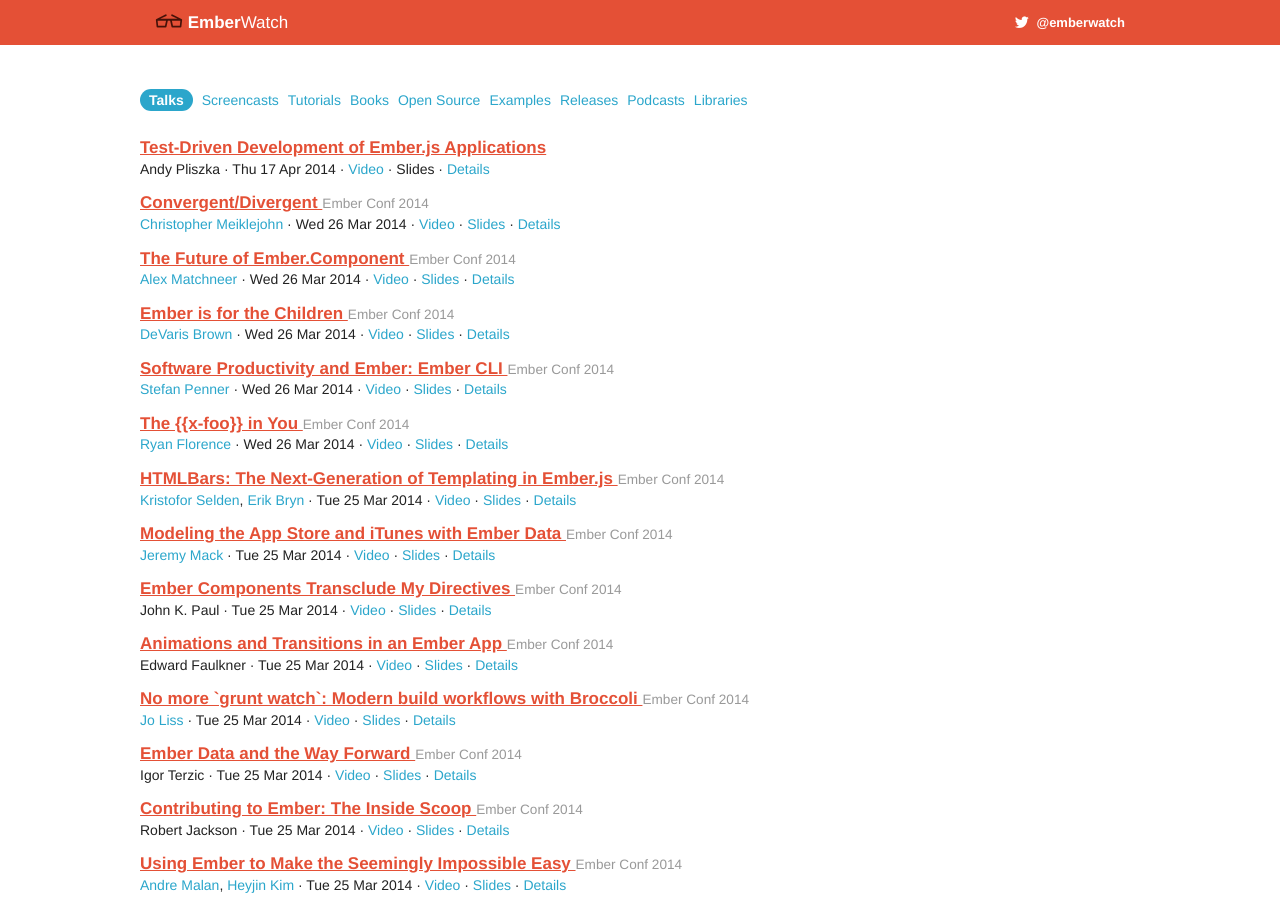
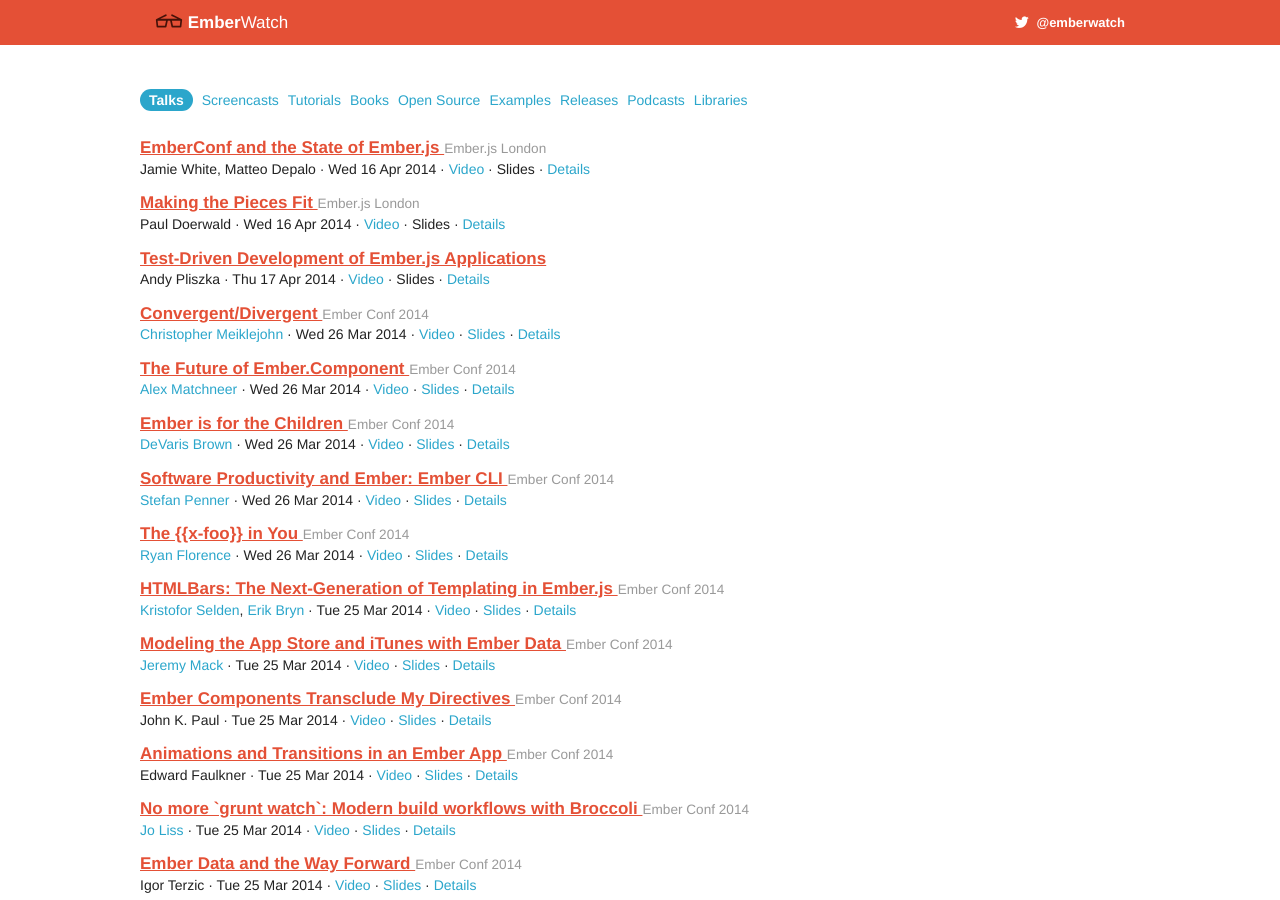
Before and after one commit to emberwatch/emberwatch, a Jekyll site: the page built from index.html, in a window 1280 px wide and 900 px high. Built offline with Jekyll 4.4.1, drawn with Linux system fonts in a browser that asks for light colours; comment, search, counter and statistics services are not loaded.

Commit message:
Add talks from Ember.js London april meetup.

```diff
--- a/_data/people.yml
+++ b/_data/people.yml
@@ -519,3 +519,9 @@
 - id: 130
   name: Andy Pliszka
   twitter: AntiTyping
+- id: 131
+  name: Paul Doerwald
+  twitter: pauldoerwald
+- id: 132
+  name: Matteo Depalo
+  twitter: matteodepalo
--- a/_data/talks.yml
+++ b/_data/talks.yml
@@ -1,4 +1,23 @@
 ---
+- title: "EmberConf and the State of Ember.js"
+  date: '2014-04-16'
+  event_id: 13
+  author_ids:
+  - 100
+  - 132
+  videos:
+  - https://vimeo.com/92531675
+  url: "http://www.meetup.com/London-Emberjs-User-Group/events/169917902/"
+  id: 183
+- title: "Making the Pieces Fit"
+  date: '2014-04-16'
+  event_id: 13
+  author_ids:
+  - 131
+  videos:
+  - https://vimeo.com/92505942
+  url: "http://www.meetup.com/London-Emberjs-User-Group/events/169917902/"
+  id: 182
 - title: "Test-Driven Development of Ember.js Applications"
   date: '2014-04-17'
   author_ids:
```
